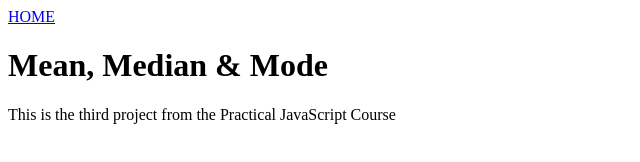
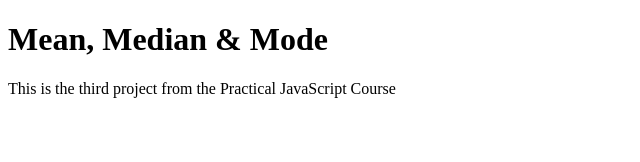
Before and after one commit to Javier-rgb/Practical_JavaScript_Course, a plain HTML site: page project3_average/average.html in a window 1280 px wide. Shown: the whole page, without its empty margins (0-640 px from the left). Drawn offline with Linux system fonts and the light colour scheme.

Commit message:
average home button

```diff
--- a/project3_average/average.html
+++ b/project3_average/average.html
@@ -11,7 +11,7 @@
     <script src="./average.js"></script>
 
     <header>
-        <a href="../index.html">HOME</a>
+        <a href="../index.html"></a>
         <h1>Mean, Median & Mode</h1>
         <p>This is the third project from the Practical JavaScript Course</p>
     </header>
```
